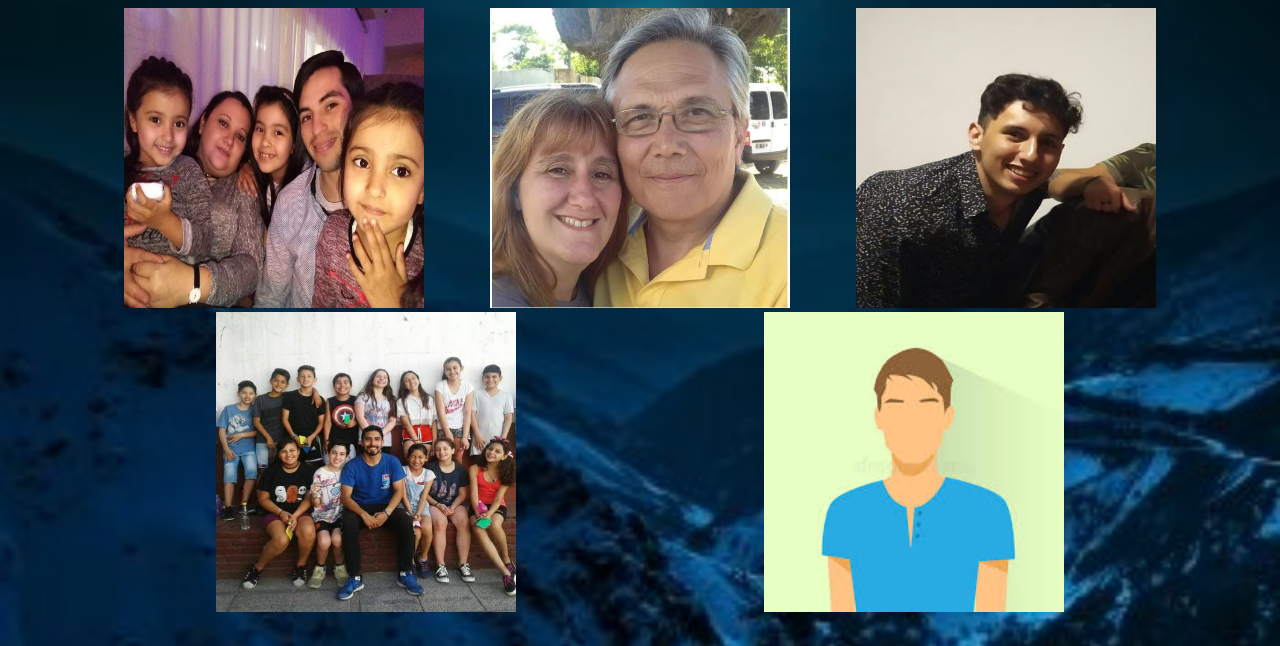
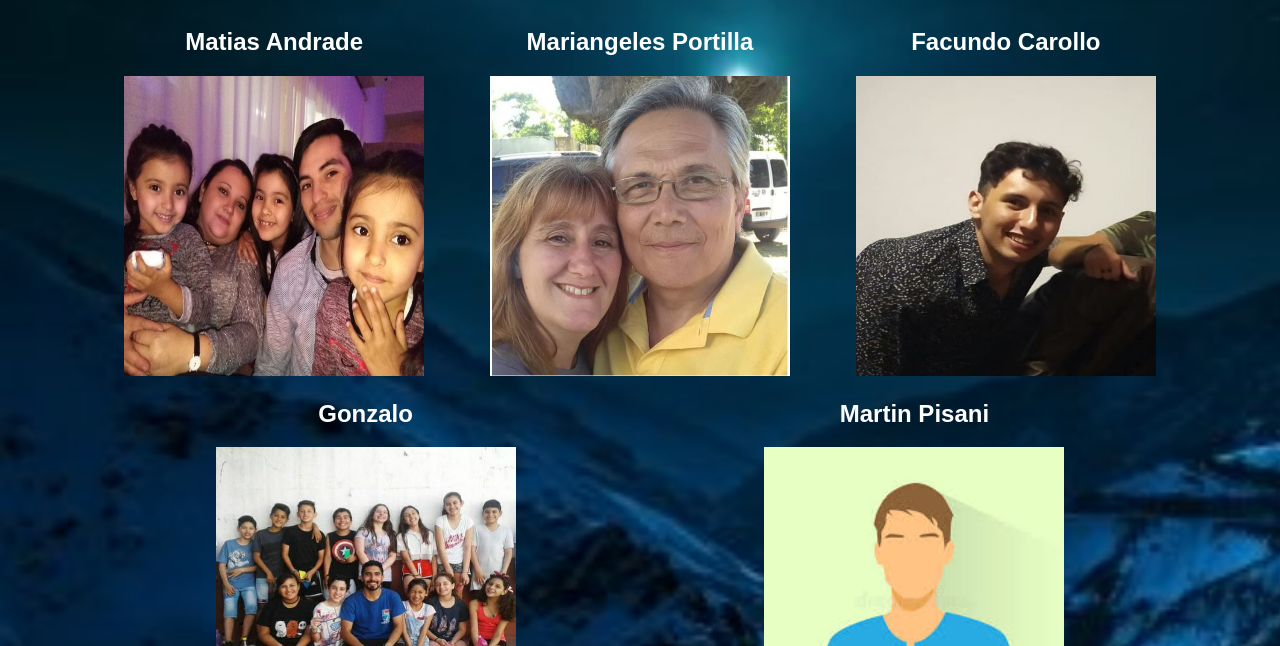
Before and after one commit to Martincuervo79/perfiles2, a plain HTML site: page index.html in a window 1280 px wide. Shown: the part 80-726 px from the top of the page. Drawn offline with Linux system fonts and the light colour scheme.

Commit message:
puse los nombres de cada uno

```diff
--- a/estilos.css
+++ b/estilos.css
@@ -1,4 +1,7 @@
+a {
+  text-decoration: none;
 
+}
 
 *
 body
@@ -34,6 +37,7 @@ header {
 
 }
 
+
 .contenedor {
     width: 98%;
     margin: auto;
@@ -62,7 +66,7 @@ header .contenedor {
     text-decoration: none;
     color: #fff;
    text-align:center;
-   text-decoration: underline;
+
 
 }
 
@@ -157,7 +161,10 @@ text-align: center;
 
 }
 
+.nombres {
 
+    color: white;
+}
 
 
 
--- a/index.html
+++ b/index.html
@@ -40,11 +40,11 @@
         <h2> Estos somos nosotros</h2>
 
     <ul class="galeria">
-        <li><a href=""><img src="imagenes/fotos/Matias.jpeg" alt="Matías Andrade"></a></li>
-        <li><a href=""><img src="imagenes/fotos/Mariangeles.jpg" alt="Mariangeles"></a></li>
-        <li><a href=""><img src="imagenes/fotos/facu carollo.jpeg" alt="Facu Carollo"></a></li>
-        <li><a href=""><img src="imagenes/fotos/Gonzalo.jpeg" alt="Gonzalo "></a></li>
-        <li><a href=""><img src="imagenes/fotos/Martin.jpg" alt="Martin Pisani"></a></li>
+        <li><a href=""><h2 class="nombres">Matias Andrade</h2><img src="imagenes/fotos/Matias.jpeg" alt="Matías Andrade"></a></li>
+        <li><a href=""><h2 class="nombres">Mariangeles Portilla</h2><img src="imagenes/fotos/Mariangeles.jpg" alt="Mariangeles"></a></li>
+        <li><a href=""><h2 class= "nombres">Facundo Carollo</h2><img src="imagenes/fotos/facu carollo.jpeg" alt="Facu Carollo"></a></li>
+        <li><a href=""><h2 class="nombres">Gonzalo</h2><img src="imagenes/fotos/Gonzalo.jpeg" alt="Gonzalo "></a></li>
+        <li><a href=""><h2 class="nombres">Martin Pisani</h2><img src="imagenes/fotos/Martin.jpg" alt="Martin Pisani"></a></li>
     </ul>
 
 
```
